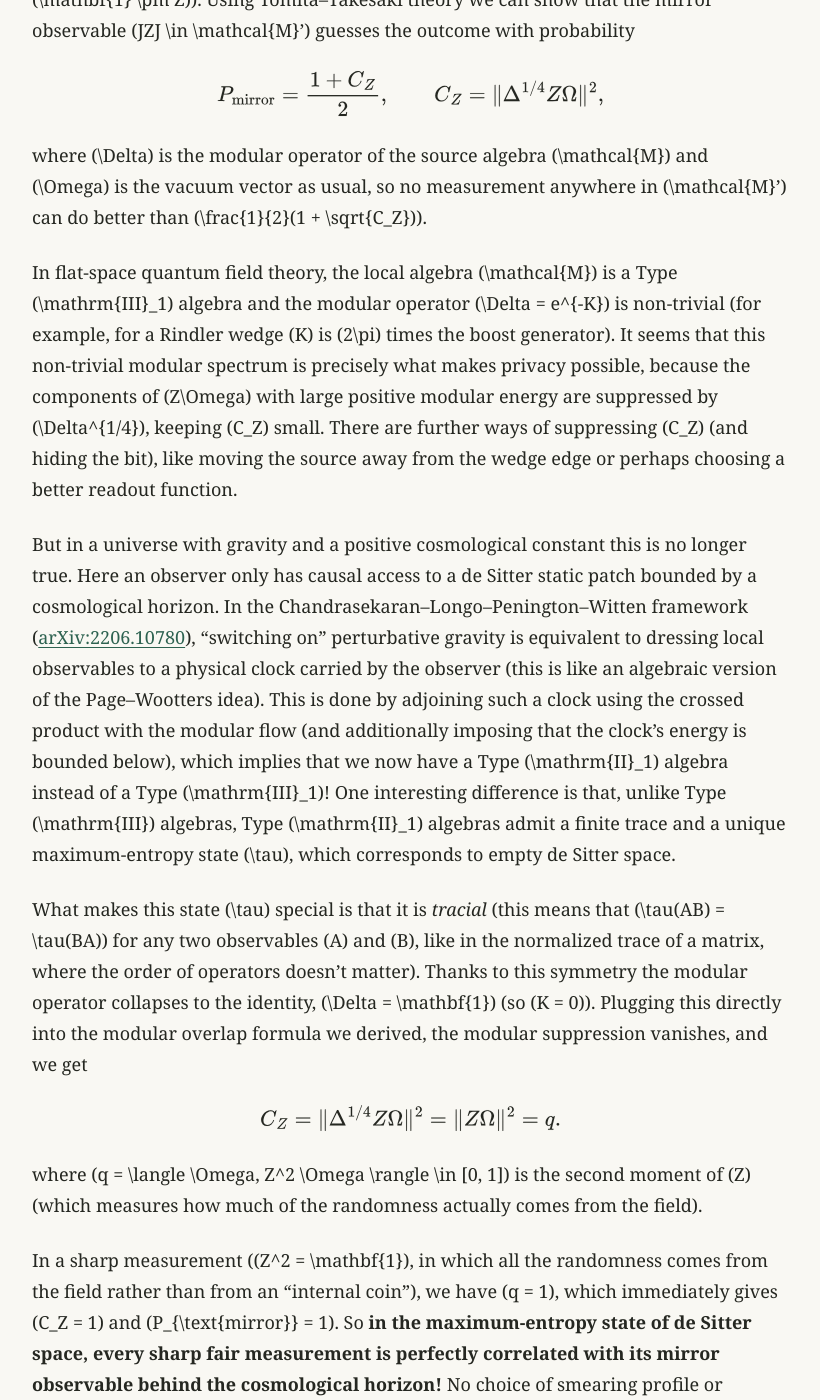
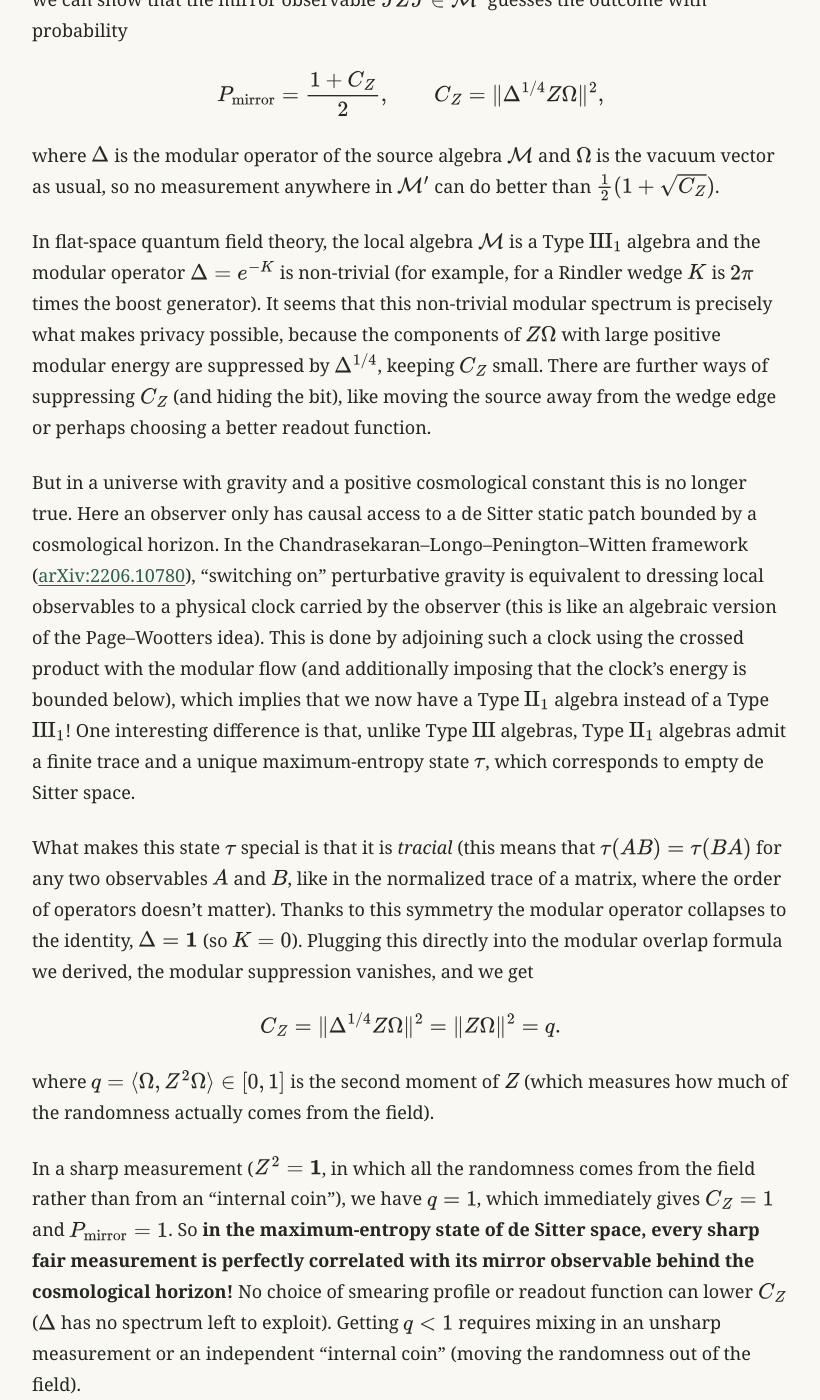
Before and after one commit to fj-blanco/fj-blanco.github.io, a Jekyll site: the page built from notes/empty-de-sitter-private-randomness.md, in a window 1280 px wide and 1400 px high, scrolled down 890 px. Shown: the whole window, without its empty margins (230-1050 px from the left). Built offline with Jekyll 4.4.1, drawn with Linux system fonts in a browser that asks for light colours; some of the changed text lies outside the part shown.

Commit message:
Fix formatting

```diff
--- a/notes/empty-de-sitter-private-randomness.md
+++ b/notes/empty-de-sitter-private-randomness.md
@@ -17,26 +17,26 @@ math: true
 
 *What follows is mostly irrelevant for practical cryptography*, but I think it is interesting nonetheless if we are curious about "how fundamental" concepts like "privacy" may be in quantum field theory and quantum gravity.
 
-A quantum random number generator (QRNG) that observes/measures the vacuum in a bounded region cannot signal a spacelike separated observer, and, at the same time, that external observer cannot influence said bit. However, if we take into account that the vacuum is entangled across regions, it turns out that the spacelike observer can still try to guess the outcome. In my ["spacelike guessing"](https://fj-blanco.github.io/research/spacelike-quantum-randomness/) draft, I have been exploring (with the help of Fable 5.2 and GPT-6 Astra) how well an eavesdropper confined to the causal complement \(\mathcal{M}'\) of a source algebra \(\mathcal{M}\) (where the QRNG lives) can predict a fair bit produced by a binary measurement \(E_\pm = \frac{1}{2}(\mathbf{1} \pm Z)\). Using Tomita–Takesaki theory we can show that the mirror observable \(JZJ \in \mathcal{M}'\) guesses the outcome with probability
+A quantum random number generator (QRNG) that observes/measures the vacuum in a bounded region cannot signal a spacelike separated observer, and, at the same time, that external observer cannot influence said bit. However, if we take into account that the vacuum is entangled across regions, it turns out that the spacelike observer can still try to guess the outcome. In my ["spacelike guessing"](https://fj-blanco.github.io/research/spacelike-quantum-randomness/) draft, I have been exploring (with the help of Fable 5.2 and GPT-6 Astra) how well an eavesdropper confined to the causal complement $$\mathcal{M}'$$ of a source algebra $$\mathcal{M}$$ (where the QRNG lives) can predict a fair bit produced by a binary measurement $$E_\pm = \frac{1}{2}(\mathbf{1} \pm Z)$$. Using Tomita–Takesaki theory we can show that the mirror observable $$JZJ \in \mathcal{M}'$$ guesses the outcome with probability
 
 $$P_{\text{mirror}} = \frac{1 + C_Z}{2}, \qquad C_Z = \Vert{}\Delta^{1/4} Z \Omega\Vert{}^2,$$
 
-where \(\Delta\) is the modular operator of the source algebra \(\mathcal{M}\) and \(\Omega\) is the vacuum vector as usual, so no measurement anywhere in \(\mathcal{M}'\) can do better than \(\frac{1}{2}(1 + \sqrt{C_Z})\).
+where $$\Delta$$ is the modular operator of the source algebra $$\mathcal{M}$$ and $$\Omega$$ is the vacuum vector as usual, so no measurement anywhere in $$\mathcal{M}'$$ can do better than $$\frac{1}{2}(1 + \sqrt{C_Z})$$.
 
-In flat-space quantum field theory, the local algebra \(\mathcal{M}\) is a Type \(\mathrm{III}_1\) algebra and the modular operator \(\Delta = e^{-K}\) is non-trivial (for example, for a Rindler wedge \(K\) is \(2\pi\) times the boost generator). It seems that this non-trivial modular spectrum is precisely what makes privacy possible, because the components of \(Z\Omega\) with large positive modular energy are suppressed by \(\Delta^{1/4}\), keeping \(C_Z\) small. There are further ways of suppressing \(C_Z\) (and hiding the bit), like moving the source away from the wedge edge or perhaps choosing a better readout function.
+In flat-space quantum field theory, the local algebra $$\mathcal{M}$$ is a Type $$\mathrm{III}_1$$ algebra and the modular operator $$\Delta = e^{-K}$$ is non-trivial (for example, for a Rindler wedge $$K$$ is $$2\pi$$ times the boost generator). It seems that this non-trivial modular spectrum is precisely what makes privacy possible, because the components of $$Z\Omega$$ with large positive modular energy are suppressed by $$\Delta^{1/4}$$, keeping $$C_Z$$ small. There are further ways of suppressing $$C_Z$$ (and hiding the bit), like moving the source away from the wedge edge or perhaps choosing a better readout function.
 
-But in a universe with gravity and a positive cosmological constant this is no longer true. Here an observer only has causal access to a de Sitter static patch bounded by a cosmological horizon. In the Chandrasekaran–Longo–Penington–Witten framework ([arXiv:2206.10780](https://arxiv.org/abs/2206.10780)), "switching on" perturbative gravity is equivalent to dressing local observables to a physical clock carried by the observer (this is like an algebraic version of the Page–Wootters idea). This is done by adjoining such a clock using the crossed product with the modular flow (and additionally imposing that the clock's energy is bounded below), which implies that we now have a Type \(\mathrm{II}_1\) algebra instead of a Type \(\mathrm{III}_1\)! One interesting difference is that, unlike Type \(\mathrm{III}\) algebras, Type \(\mathrm{II}_1\) algebras admit a finite trace and a unique maximum-entropy state \(\tau\), which corresponds to empty de Sitter space.
+But in a universe with gravity and a positive cosmological constant this is no longer true. Here an observer only has causal access to a de Sitter static patch bounded by a cosmological horizon. In the Chandrasekaran–Longo–Penington–Witten framework ([arXiv:2206.10780](https://arxiv.org/abs/2206.10780)), "switching on" perturbative gravity is equivalent to dressing local observables to a physical clock carried by the observer (this is like an algebraic version of the Page–Wootters idea). This is done by adjoining such a clock using the crossed product with the modular flow (and additionally imposing that the clock's energy is bounded below), which implies that we now have a Type $$\mathrm{II}_1$$ algebra instead of a Type $$\mathrm{III}_1$$! One interesting difference is that, unlike Type $$\mathrm{III}$$ algebras, Type $$\mathrm{II}_1$$ algebras admit a finite trace and a unique maximum-entropy state $$\tau$$, which corresponds to empty de Sitter space.
 
-What makes this state \(\tau\) special is that it is *tracial* (this means that \(\tau(AB) = \tau(BA)\) for any two observables \(A\) and \(B\), like in the normalized trace of a matrix, where the order of operators doesn't matter). Thanks to this symmetry the modular operator collapses to the identity, \(\Delta = \mathbf{1}\) (so \(K = 0\)). Plugging this directly into the modular overlap formula we derived, the modular suppression vanishes, and we get
+What makes this state $$\tau$$ special is that it is *tracial* (this means that $$\tau(AB) = \tau(BA)$$ for any two observables $$A$$ and $$B$$, like in the normalized trace of a matrix, where the order of operators doesn't matter). Thanks to this symmetry the modular operator collapses to the identity, $$\Delta = \mathbf{1}$$ (so $$K = 0$$). Plugging this directly into the modular overlap formula we derived, the modular suppression vanishes, and we get
 
 $$C_Z = \Vert{}\Delta^{1/4} Z \Omega\Vert{}^2 = \Vert{}Z \Omega\Vert{}^2 = q.$$
 
-where \(q = \langle \Omega, Z^2 \Omega \rangle \in [0, 1]\) is the second moment of \(Z\) (which measures how much of the randomness actually comes from the field).
+where $$q = \langle \Omega, Z^2 \Omega \rangle \in [0, 1]$$ is the second moment of $$Z$$ (which measures how much of the randomness actually comes from the field).
 
-In a sharp measurement (\(Z^2 = \mathbf{1}\), in which all the randomness comes from the field rather than from an "internal coin"), we have \(q = 1\), which immediately gives \(C_Z = 1\) and \(P_{\text{mirror}} = 1\). So **in the maximum-entropy state of de Sitter space, every sharp fair measurement is perfectly correlated with its mirror observable behind the cosmological horizon!** No choice of smearing profile or readout function can lower \(C_Z\) (\(\Delta\) has no spectrum left to exploit). Getting \(q < 1\) requires mixing in an unsharp measurement or an independent "internal coin" (moving the randomness out of the field).
+In a sharp measurement ($$Z^2 = \mathbf{1}$$, in which all the randomness comes from the field rather than from an "internal coin"), we have $$q = 1$$, which immediately gives $$C_Z = 1$$ and $$P_{\text{mirror}} = 1$$. So **in the maximum-entropy state of de Sitter space, every sharp fair measurement is perfectly correlated with its mirror observable behind the cosmological horizon!** No choice of smearing profile or readout function can lower $$C_Z$$ ($$\Delta$$ has no spectrum left to exploit). Getting $$q < 1$$ requires mixing in an unsharp measurement or an independent "internal coin" (moving the randomness out of the field).
 
 In some way I think this is simply the "infinite-dimensional version" of measuring one half of a maximally entangled finite-dimensional state. But still the physical consequence is quite interesting.
 
-In non-gravitational QFT (because this applies to QFT in external curved spacetime as well), spacelike separation and the vacuum are enough to extract private randomness, but when gravity enters the picture and you consider a static patch gravitating in a de Sitter space, causality alone is no longer enough to engineer privacy out of the field. At the equilibrium state (\(\Delta = \mathbf{1}\)) unconditional privacy from field measurements disappears. To get \(C_Z < 1\) from a sharp measurement, the state \(\rho\) has to sit away from the equilibrium \(\tau\), which means "paying a nonzero entropy debt" \(D(\rho \Vert \tau) = S_{\max} - S(\rho) > 0\) (this is the relative entropy between \(\rho\) and \(\tau\), which simply measures how far \(\rho\) sits below the maximum entropy \(S_{\max}\)). **Just as thermal equilibrium leaves you with no free energy to do work, gravitational equilibrium in de Sitter space leaves you with no way to generate a secret from the field**.
+In non-gravitational QFT (because this applies to QFT in external curved spacetime as well), spacelike separation and the vacuum are enough to extract private randomness, but when gravity enters the picture and you consider a static patch gravitating in a de Sitter space, causality alone is no longer enough to engineer privacy out of the field. At the equilibrium state ($$\Delta = \mathbf{1}$$) unconditional privacy from field measurements disappears. To get $$C_Z < 1$$ from a sharp measurement, the state $$\rho$$ has to sit away from the equilibrium $$\tau$$, which means "paying a nonzero entropy debt" $$D(\rho \Vert \tau) = S_{\max} - S(\rho) > 0$$ (this is the relative entropy between $$\rho$$ and $$\tau$$, which simply measures how far $$\rho$$ sits below the maximum entropy $$S_{\max}$$). **Just as thermal equilibrium leaves you with no free energy to do work, gravitational equilibrium in de Sitter space leaves you with no way to generate a secret from the field**.
 
 This is just a quick sketch and there may be a lot of subtleties worth considering, but I think this opens an interesting question: is there any kind of "Second Law" for privacy?
```
